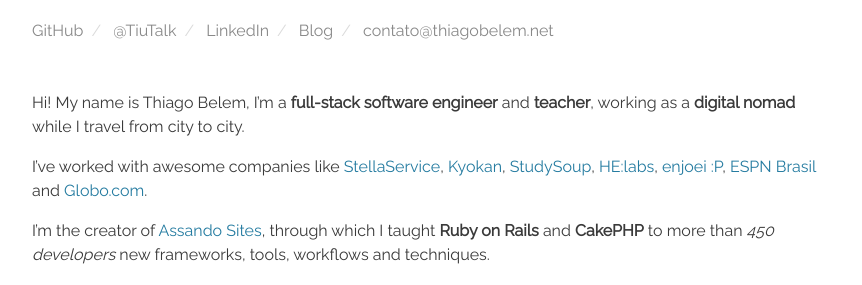
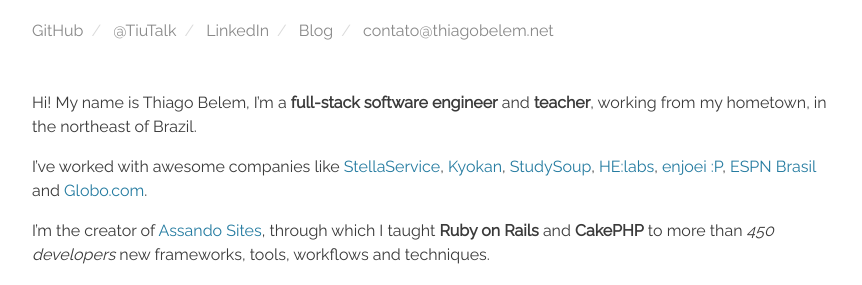
Before and after one commit to TiuTalk/tiutalk.github.io, a Jekyll site: the page built from index.md, in a window 1280 px wide. Shown: the part 264-549 px from the top of the page, without its empty margins (96-958 px from the left). Built offline with Jekyll 4.4.1, drawn with Linux system fonts in a browser that asks for light colours.

Commit message:
Update index.md

```diff
--- a/index.md
+++ b/index.md
@@ -2,7 +2,7 @@
 layout: default
 ---
 
-Hi! My name is {{ site.name }}, I'm a **{{ site.role | downcase }}** and **teacher**, working as a **digital nomad** while I travel from city to city.
+Hi! My name is {{ site.name }}, I'm a **{{ site.role | downcase }}** and **teacher**, working from my hometown, in the northeast of Brazil.
 
 I've worked with awesome companies like [StellaService][stella], [Kyokan][kyokan], [StudySoup][studysoup], [HE:labs][helabs], [enjoei :P][enjoei], [ESPN Brasil][espn] and [Globo.com][globo].
 
```
